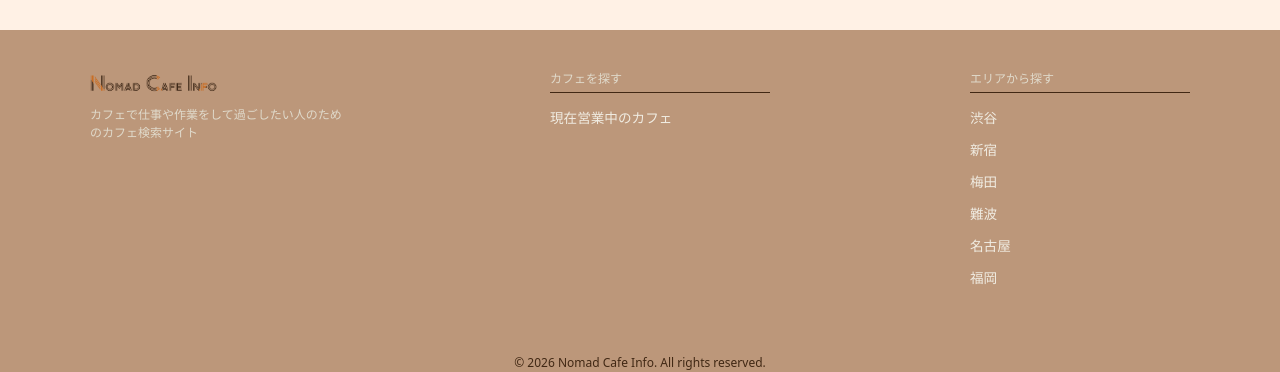
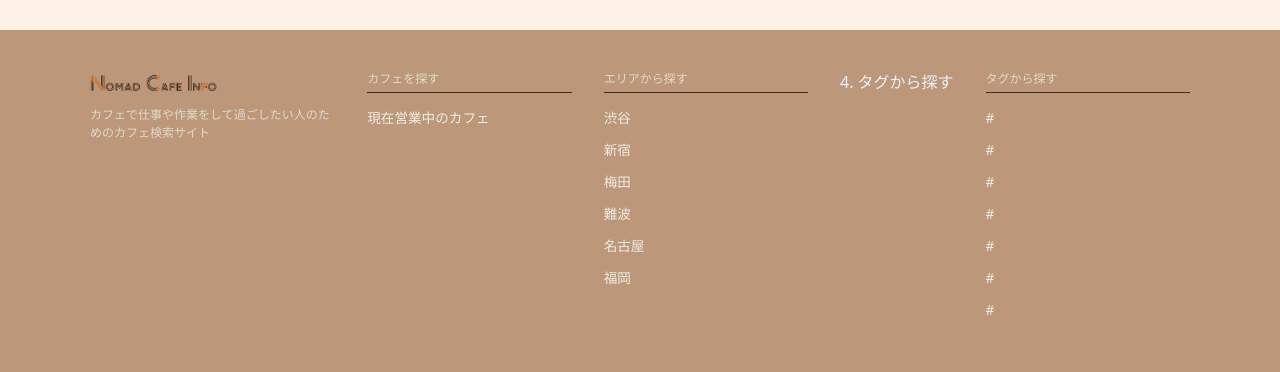
Before and after one commit to rkWebCreater/nomad-cafe-info, a Nuxt app: page / in a window 1280 px wide. Shown: the part 2983-3355 px from the top of the page. Built offline with nearby package versions, Linux system fonts and the light colour scheme; a web font is replaced by a local one.

Commit message:
Add files via upload

```diff
--- a/components/TheFooter.vue
+++ b/components/TheFooter.vue
@@ -1,4 +1,5 @@
 <script setup>
+import {TAG_MAP} from '~/constants/tags'
 // エリアリンクのデータ
 const areaList = [
   { id: 'shibuya', name: '渋谷' },
@@ -9,12 +10,6 @@ const areaList = [
   { id: 'fukuoka', name: '福岡' }
 ]
 
-// タグリンクのデータ
-const tagList = [
-  { id: 'wifi', name: 'Wi-Fiあり' },
-  { id: 'power', name: '電源あり' },
-  { id: 'quiet', name: '静か・作業向け' }
-]
 </script>
 
 <template>
@@ -53,17 +48,17 @@ const tagList = [
         </ul>
       </div>
 
-      <!-- 4. タグから探す
+       4. タグから探す
       <div class="footer-item">
         <p class="nav-title">タグから探す</p>
         <ul class="nav-list">
-          <li v-for="tag in tagList" :key="tag.id">
-            <NuxtLink :to="{ path: '/search', query: { tag: tag.id } }" class="nav-link">
+          <li v-for="tag in TAG_MAP" :key="tag.key">
+            <NuxtLink :to="{ path: '/search', query: { tag: tag.key } }" class="nav-link">
               # {{ tag.name }}
             </NuxtLink>
           </li>
         </ul>
-      </div>-->
+      </div>
 
     </div>
 
```
